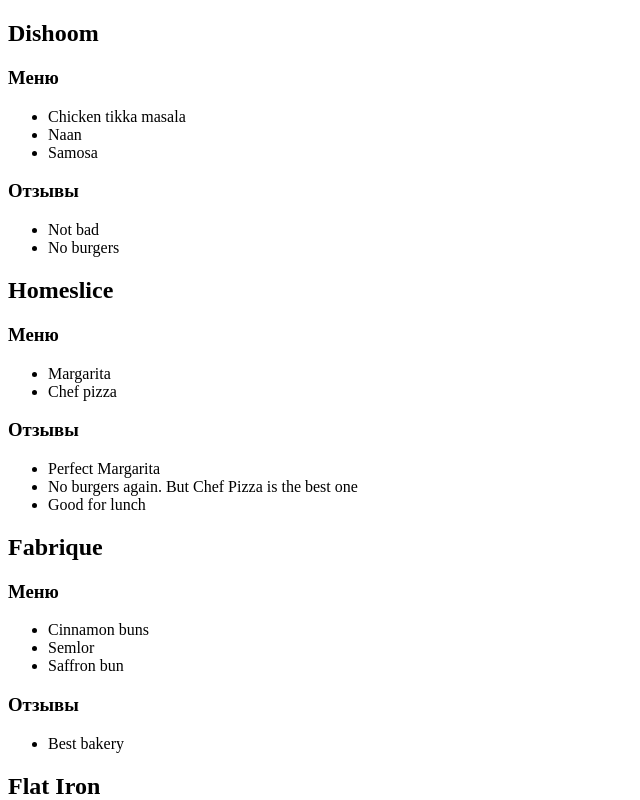
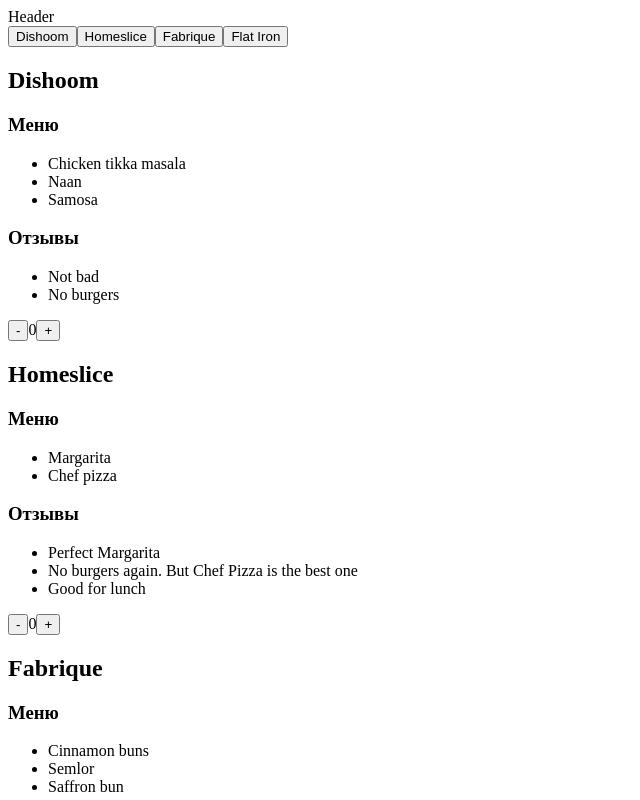
Before and after one commit to martsul/react-lessons, a React (Vite) app: page / in a window 1280 px wide. Shown: the top 800 px of the page, without its empty margins (0-640 px from the left). Built offline with nearby package versions, Linux system fonts and the light colour scheme.

Commit message:
hw-3 is finished

```diff
--- /dev/null
+++ b/src/app.jsx
@@ -0,0 +1,10 @@
+import { Layout } from "./components/layout/layout";
+import { RestaurantsPage } from "./components/restaurants-page/restaurants-page";
+
+export const App = () => {
+  return (
+    <Layout>
+      <RestaurantsPage />
+    </Layout>
+  );
+};
--- /dev/null
+++ b/src/components/count/count.jsx
@@ -0,0 +1,13 @@
+import { useCount } from "./use-count";
+
+export const Count = () => {
+  const { value, increaseValue, decreaseValue } = useCount();
+
+  return (
+    <div>
+      <button onClick={decreaseValue}>-</button>
+      <span>{value}</span>
+      <button onClick={increaseValue}>+</button>
+    </div>
+  );
+};
--- /dev/null
+++ b/src/components/count/use-count.js
@@ -0,0 +1,17 @@
+import { useState } from "react";
+
+export const useCount = () => {
+  const [value, setValue] = useState(0);
+
+  const increaseValue = () => {
+    if (value + 1 > 5) return;
+    setValue(value + 1);
+  };
+
+  const decreaseValue = () => {
+    if (value - 1 < 0) return;
+    setValue(value - 1);
+  };
+
+  return { value, increaseValue, decreaseValue };
+};
--- /dev/null
+++ b/src/components/filters/filters.jsx
@@ -0,0 +1,7 @@
+export const Filters = ({ filters, clickFunc }) => {
+  return filters.map((filter) => (
+    <button onClick={clickFunc} id={filter.id} key={filter.id}>
+      {filter.name}
+    </button>
+  ));
+};
--- /dev/null
+++ b/src/components/filters/use-filters.js
@@ -0,0 +1,19 @@
+import { useState } from "react";
+import { restaurants } from "../../mock-constants/mock";
+
+export const useFilters = () => {
+  const [available, setAvailable] = useState(restaurants);
+
+  const clickFunc = (event) => {
+    const tempAvailable = [
+      ...restaurants.filter((restaurant) => restaurant.id == event.target.id),
+    ];
+
+    setAvailable(tempAvailable);
+  };
+
+  return {
+    available,
+    clickFunc,
+  };
+};
--- /dev/null
+++ b/src/components/layout/layout.jsx
@@ -0,0 +1,9 @@
+export const Layout = ({ children }) => {
+  return (
+    <>
+      <header>Header</header>
+      {children}
+      <footer>Footer</footer>
+    </>
+  );
+};
--- /dev/null
+++ b/src/components/restaurants-cards/restaurants-cards.jsx
@@ -0,0 +1,16 @@
+import { RestaurantsMenu } from "../restaurants-menu/restaurants-menu";
+import { RestaurantsReviews } from "../restaurants-reviews/restaurants-reviews";
+import { Count } from "../count/count";
+
+export const RestaurantsCard = ({ restaurant }) => {
+  const { name, menu, reviews } = restaurant;
+
+  return (
+    <div>
+      <h2>{name}</h2>
+      {Boolean(menu.length) && <RestaurantsMenu menu={menu} />}
+      {Boolean(reviews.length) && <RestaurantsReviews reviews={reviews} />}
+      <Count />
+    </div>
+  );
+};
--- /dev/null
+++ b/src/components/restaurants-menu/restaurants-menu.jsx
@@ -0,0 +1,12 @@
+export const RestaurantsMenu = ({ menu }) => {
+  return (
+    <div>
+      <h3>Меню</h3>
+      <ul>
+        {menu.map((dish) => (
+          <li key={dish.id}>{dish.name}</li>
+        ))}
+      </ul>
+    </div>
+  );
+};
--- /dev/null
+++ b/src/components/restaurants-page/restaurants-page.jsx
@@ -0,0 +1,21 @@
+import { restaurants } from "../../mock-constants/mock";
+import { Filters } from "../filters/filters";
+import { useFilters } from "../filters/use-filters";
+import { RestaurantsCard } from "../restaurants-cards/restaurants-cards";
+
+export const RestaurantsPage = () => {
+  const { available, clickFunc } = useFilters();
+
+  return (
+    <main>
+      <section>
+        <Filters filters={restaurants} clickFunc={clickFunc} />
+      </section>
+      <section>
+        {available.map((restaurant) => (
+          <RestaurantsCard restaurant={restaurant} key={restaurant.id} />
+        ))}
+      </section>
+    </main>
+  );
+};
--- /dev/null
+++ b/src/components/restaurants-reviews/restaurants-reviews.jsx
@@ -0,0 +1,12 @@
+export const RestaurantsReviews = ({ reviews }) => {
+  return (
+    <div>
+      <h3>Отзывы</h3>
+      <ul>
+        {reviews.map((review) => (
+          <li key={review.id}>{review.text}</li>
+        ))}
+      </ul>
+    </div>
+  );
+};
--- a/src/main.jsx
+++ b/src/main.jsx
@@ -1,66 +1,8 @@
 import { createRoot } from "react-dom/client";
-import { createElement } from "react";
-import { restaurants } from "./mock-constants/mock";
+import { App } from "./app";
 
 const root = document.getElementById("root");
 
 const reactRoot = createRoot(root);
 
-reactRoot.render(
-<div>
-  <div id={restaurants[0].id}>
-    <h2>{restaurants[0].name}</h2>
-    <h3>Меню</h3>
-    <ul>
-      <li id={restaurants[0].menu[0].id}>{restaurants[0].menu[0].name}</li>
-      <li id={restaurants[0].menu[1].id}>{restaurants[0].menu[1].name}</li>
-      <li id={restaurants[0].menu[2].id}>{restaurants[0].menu[2].name}</li>
-    </ul>
-    <h3>Отзывы</h3>
-    <ul>
-      <li id={restaurants[0].reviews[0].id}>{restaurants[0].reviews[0].text}</li>
-      <li id={restaurants[0].reviews[1].id}>{restaurants[0].reviews[1].text}</li>
-    </ul>
-  </div>
-  <div id={restaurants[1].id}>
-    <h2>{restaurants[1].name}</h2>
-    <h3>Меню</h3>
-    <ul>
-      <li id={restaurants[1].menu[0].id}>{restaurants[1].menu[0].name}</li>
-      <li id={restaurants[1].menu[1].id}>{restaurants[1].menu[1].name}</li>
-    </ul>
-    <h3>Отзывы</h3>
-    <ul>
-      <li id={restaurants[1].reviews[0].id}>{restaurants[1].reviews[0].text}</li>
-      <li id={restaurants[1].reviews[1].id}>{restaurants[1].reviews[1].text}</li>
-      <li id={restaurants[1].reviews[2].id}>{restaurants[1].reviews[2].text}</li>
-    </ul>
-  </div>
-  <div id={restaurants[2].id}>
-    <h2>{restaurants[2].name}</h2>
-    <h3>Меню</h3>
-    <ul>
-      <li id={restaurants[2].menu[0].id}>{restaurants[2].menu[0].name}</li>
-      <li id={restaurants[2].menu[1].id}>{restaurants[2].menu[1].name}</li>
-      <li id={restaurants[2].menu[2].id}>{restaurants[2].menu[2].name}</li>
-    </ul>
-    <h3>Отзывы</h3>
-    <ul>
-      <li id={restaurants[2].reviews[0].id}>{restaurants[2].reviews[0].text}</li>
-    </ul>
-  </div>
-  <div id={restaurants[3].id}>
-    <h2>{restaurants[3].name}</h2>
-    <h3>Меню</h3>
-    <ul>
-      <li id={restaurants[3].menu[0].id}>{restaurants[3].menu[0].name}</li>
-      <li id={restaurants[3].menu[1].id}>{restaurants[3].menu[1].name}</li>
-    </ul>
-    <h3>Отзывы</h3>
-    <ul>
-      <li id={restaurants[3].reviews[0].id}>{restaurants[3].reviews[0].text}</li>
-      <li id={restaurants[3].reviews[1].id}>{restaurants[3].reviews[1].text}</li>
-    </ul>
-  </div>
-</div>
-);
+reactRoot.render(<App />);
```
Also changed, not shown: eslint.config.js (+18 -17 lines).
